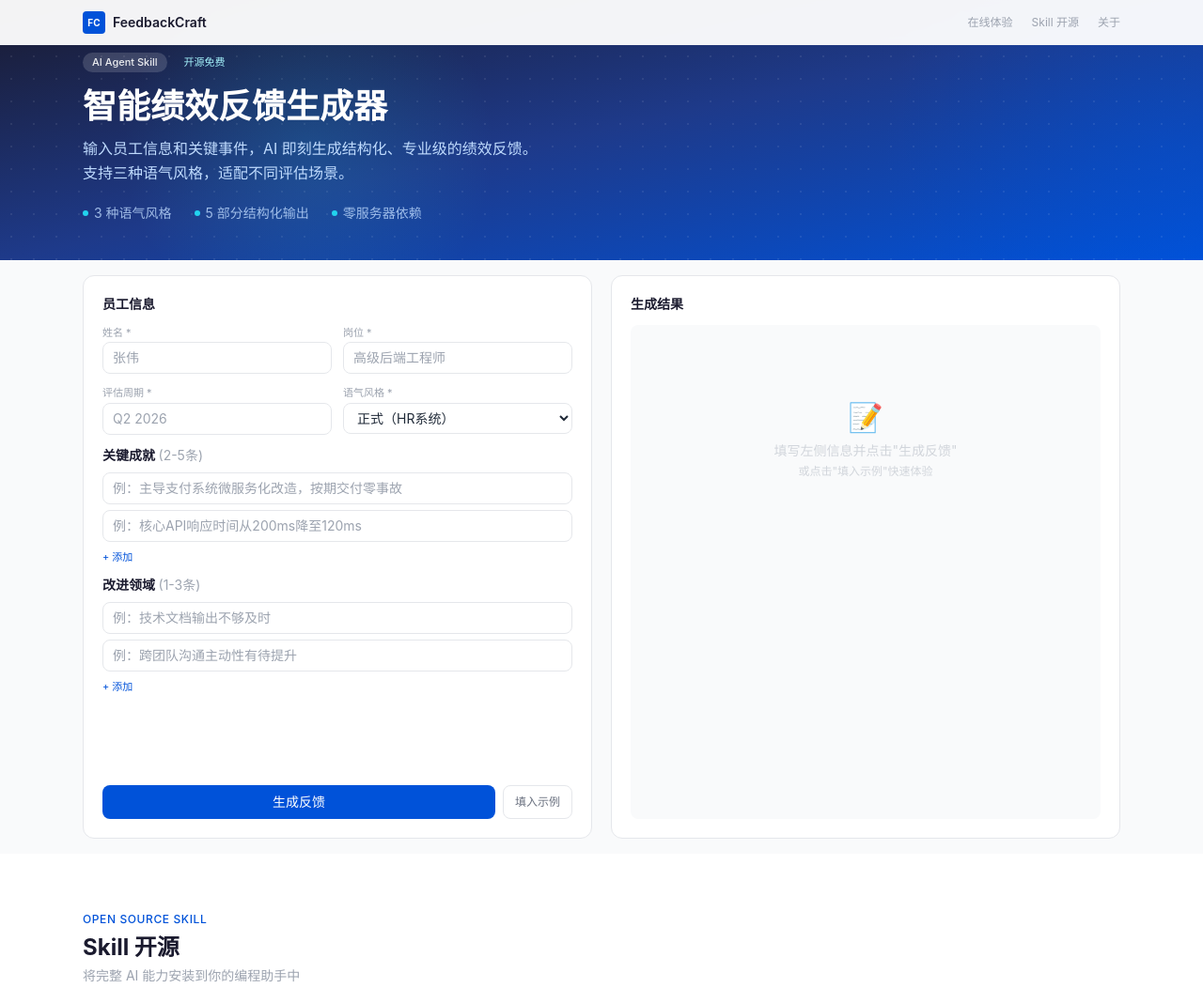
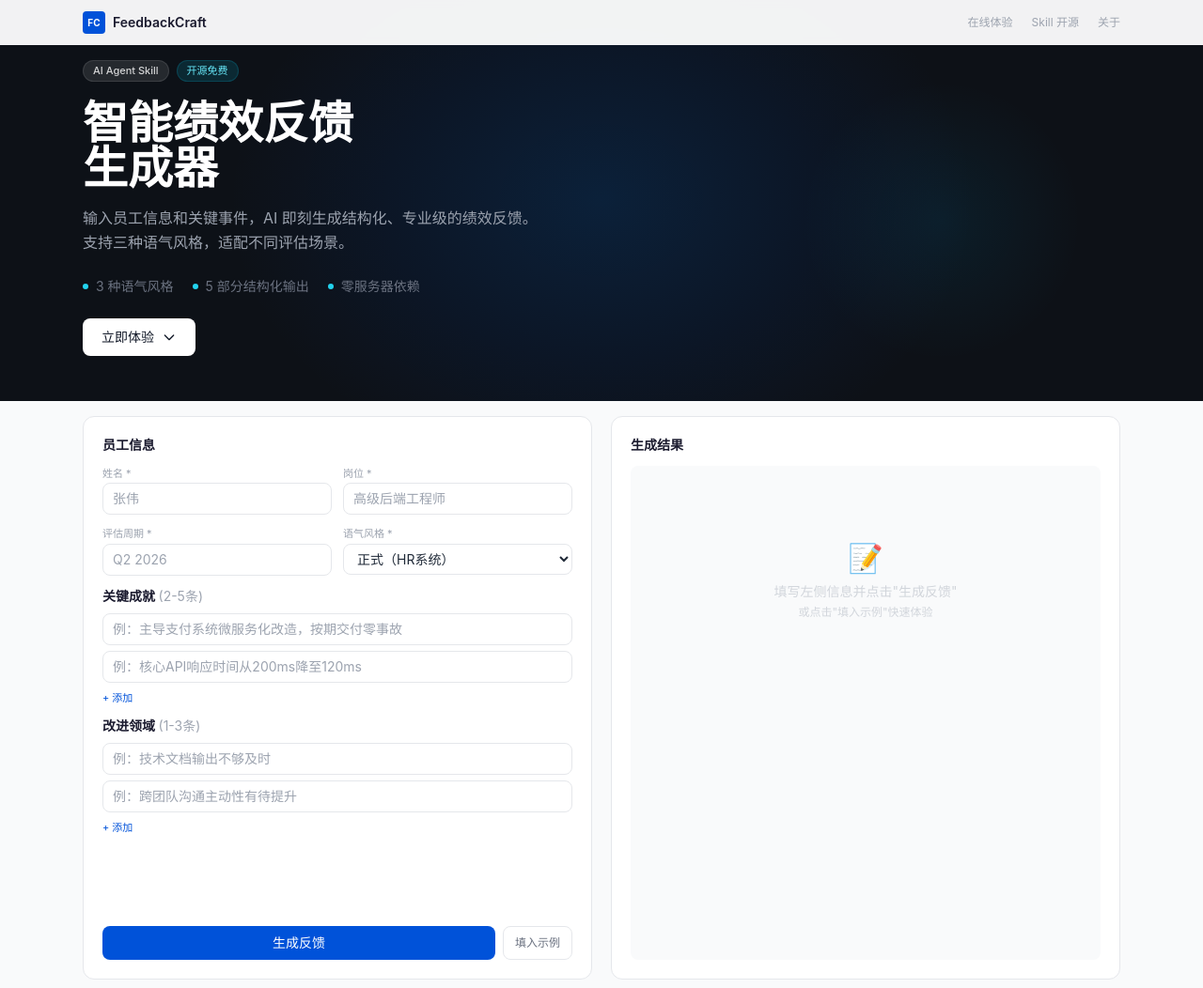
Before and after one commit to pxlm570/feedbackcraft, a plain HTML site: page index.html in a window 1280 px wide. Shown: the top 1052 px of the page at 94% size. Drawn offline with nearby package versions, Linux system fonts and the light colour scheme.

Commit message:
Redesign hero: JetBrains-style dark theme with subtle glow effects

```diff
--- a/index.html
+++ b/index.html
@@ -20,10 +20,9 @@
         textarea:focus, input:focus, select:focus { outline: none; border-color: #0052D9; box-shadow: 0 0 0 2px rgba(0,82,217,0.08); }
         .form-scroll { max-height: calc(100vh - 180px); overflow-y: auto; }
         .output-scroll { max-height: calc(100vh - 180px); overflow-y: auto; }
-        .hero-bg { position: relative; overflow: hidden; }
-        .hero-bg::before { content: ''; position: absolute; top: -50%; right: -20%; width: 600px; height: 600px; background: radial-gradient(circle, rgba(0,82,217,0.3) 0%, transparent 70%); border-radius: 50%; }
-        .hero-bg::after { content: ''; position: absolute; bottom: -30%; left: 10%; width: 400px; height: 400px; background: radial-gradient(circle, rgba(34,211,238,0.15) 0%, transparent 70%); border-radius: 50%; }
-        .hero-dots { position: absolute; top: 0; left: 0; right: 0; bottom: 0; background-image: radial-gradient(rgba(255,255,255,0.08) 1px, transparent 1px); background-size: 24px 24px; }
+        .hero-jb { background: #0D1117; position: relative; overflow: hidden; }
+        .hero-jb::before { content: ''; position: absolute; top: 50%; left: 50%; transform: translate(-50%, -50%); width: 800px; height: 600px; background: radial-gradient(ellipse, rgba(0,122,255,0.15) 0%, rgba(0,82,217,0.08) 40%, transparent 70%); pointer-events: none; }
+        .hero-jb::after { content: ''; position: absolute; top: 20%; right: 10%; width: 300px; height: 300px; background: radial-gradient(circle, rgba(0,180,255,0.08) 0%, transparent 70%); pointer-events: none; }
     </style>
 </head>
 <body class="bg-white text-gray-800">
@@ -43,22 +42,25 @@
     </div>
 </nav>
 
-<!-- Hero -->
-<section class="hero-bg pt-14 pb-10 bg-gradient-to-br from-tx-dark via-blue-900 to-tx relative">
-    <div class="hero-dots"></div>
+<!-- Hero - JetBrains Style -->
+<section class="hero-jb pt-16 pb-12 relative">
     <div class="max-w-6xl mx-auto px-6 relative z-10">
-        <div class="max-w-2xl text-white">
-            <div class="flex items-center gap-2 mb-4">
-                <span class="tag bg-white/15 text-white/90">AI Agent Skill</span>
-                <span class="tag bg-accent/30 text-cyan-200">开源免费</span>
+        <div class="max-w-2xl">
+            <div class="flex items-center gap-2 mb-5">
+                <span class="tag bg-white/10 text-white/80 border border-white/10">AI Agent Skill</span>
+                <span class="tag bg-cyan-500/15 text-cyan-300 border border-cyan-500/20">开源免费</span>
             </div>
-            <h1 class="text-3xl md:text-4xl font-bold leading-snug mb-3">智能绩效反馈生成器</h1>
-            <p class="text-blue-200 text-base leading-relaxed mb-5">输入员工信息和关键事件，AI 即刻生成结构化、专业级的绩效反馈。<br>支持三种语气风格，适配不同评估场景。</p>
-            <div class="flex items-center gap-6 text-sm text-blue-200/80">
-                <span class="flex items-center gap-1.5"><span class="w-1.5 h-1.5 bg-cyan-400 rounded-full"></span>3 种语气风格</span>
-                <span class="flex items-center gap-1.5"><span class="w-1.5 h-1.5 bg-cyan-400 rounded-full"></span>5 部分结构化输出</span>
-                <span class="flex items-center gap-1.5"><span class="w-1.5 h-1.5 bg-cyan-400 rounded-full"></span>零服务器依赖</span>
+            <h1 class="text-4xl md:text-5xl font-bold text-white leading-tight mb-4">智能绩效反馈<br>生成器</h1>
+            <p class="text-gray-400 text-base leading-relaxed mb-6">输入员工信息和关键事件，AI 即刻生成结构化、专业级的绩效反馈。<br>支持三种语气风格，适配不同评估场景。</p>
+            <div class="flex flex-wrap items-center gap-5 text-sm text-gray-500 mb-6">
+                <span class="flex items-center gap-2"><span class="w-1.5 h-1.5 bg-cyan-400 rounded-full"></span>3 种语气风格</span>
+                <span class="flex items-center gap-2"><span class="w-1.5 h-1.5 bg-cyan-400 rounded-full"></span>5 部分结构化输出</span>
+                <span class="flex items-center gap-2"><span class="w-1.5 h-1.5 bg-cyan-400 rounded-full"></span>零服务器依赖</span>
             </div>
+            <a href="#generator" class="inline-flex items-center gap-2 bg-white text-gray-900 px-5 py-2.5 rounded-lg font-medium text-sm hover:bg-gray-100 transition-colors">
+                立即体验
+                <svg class="w-4 h-4" fill="none" stroke="currentColor" viewBox="0 0 24 24"><path stroke-linecap="round" stroke-linejoin="round" stroke-width="2" d="M19 9l-7 7-7-7"/></svg>
+            </a>
         </div>
     </div>
 </section>
```
